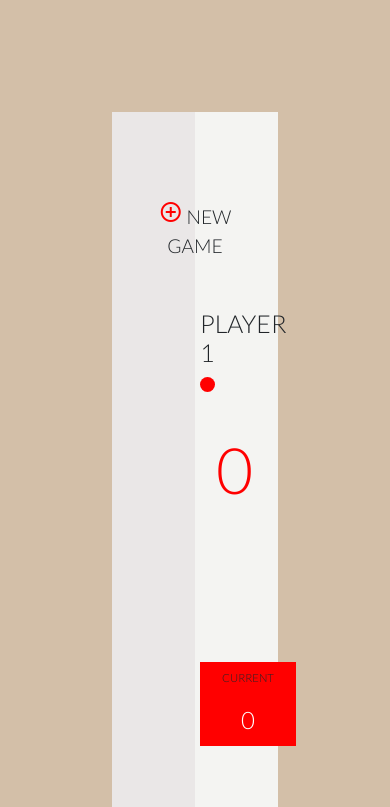
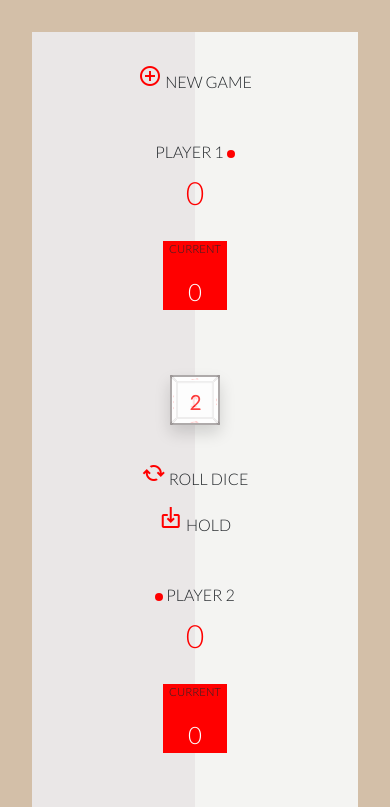
Before and after one commit to Koumo12/evaluationDynamiserVosSites, a plain HTML site: page index.html in a window 390 px wide. Shown: the top 807 px of the page. Drawn offline with nearby package versions, Linux system fonts and the light colour scheme.

Commit message:
Mise a jour: Responsive mobile first

```diff
--- a/index.html
+++ b/index.html
@@ -15,15 +15,15 @@
    <link rel="stylesheet" href="https://fonts.googleapis.com/css2?family=Material+Symbols+Outlined:opsz,wght,FILL,GRAD@20..48,100..700,0..1,-50..200" />    <title>Jeux de dé</title>
    <link rel="stylesheet" href="https://fonts.googleapis.com/css2?family=Material+Symbols+Outlined:opsz,wght,FILL,GRAD@48,400,0,0" />
 </head>
-  <body class="" style="--bs-bg-opacity: .6;">
-    <div class="container-lg page">
-        <div id="new_game" class="col-md-12 new_game">
+  <body>
+    <div class="container page">
+        <div id="new_game" class="col-md-12  col-sm-12 new_game">
             <span class="material-symbols-outlined">add_circle</span>
             NEW GAME
         </div>
-        <div class="col-md-12 player">
+        <div class="col-md-12 col-sm-12 player">
             <div class="row">
-                <div id="player1" class="col-md-4 btn-player player1">
+                <div id="player1" class="col-md-4 col-sm-4 col-sm-1 btn-player player1">
                     <h2> PLAYER 1 <span id="focus1" class="focus1"></span></h2>
                     <div id="scoreGlobal1" class="scoreGlobal">
 
@@ -33,9 +33,18 @@
                         <div id="score1" class="score">0</div>
                     </div>
                 </div>
-                <div class="col-md-4 dice">
+                <div class="col-md-4 col-sm-4 col-sm-1 dice">
                     <div class="dice-area ">
-                        <img id="img-dice" style="width: 6rem;"/>
+                        <div class = "shadow scene">
+                            <div class="cube">
+                                <div class="cube__face cube__face--1">1</div>
+                                <div class="cube__face cube__face--2">2</div>
+                                <div class="cube__face cube__face--3">3</div>
+                                <div class="cube__face cube__face--4">4</div>
+                                <div class="cube__face cube__face--5">5</div>
+                                <div class="cube__face cube__face--6">6</div>
+                            </div>
+                        </div>
                     </div>
                     <div id="roll-dice" class="roll_dice">
                         <span  class="material-symbols-outlined">cached</span>
@@ -46,7 +55,7 @@
                         HOLD
                     </div>
                 </div>
-                <div id="player2" class="col-md-4 btn-player player2">
+                <div id="player2" class="col-md-4 col-sm-4 col-sm-1 btn-player player2">
                     <h2><span id="focus2" class="focus2"></span> PLAYER 2</h2>
                     <div id="scoreGlobal2" class="scoreGlobal">
 
--- a/script.js
+++ b/script.js
@@ -29,21 +29,37 @@ if (setTimeout("localStorage.score4.clear()"))
 }
 
 // calcul du nombre aléatoire
-const roll_dice = function()
+var cube = document.querySelector('.cube');
+var rollBtn = document.querySelector('.rollBtn');
+var currentClass = '';
+let randNum =0;
+
+function getRandomInt(min, max) {
+  min = Math.ceil(min);
+  max = Math.floor(max);
+  return Math.floor(Math.random() * (max - min) + min); //The maximum is exclusive and the minimum is inclusive
+}
+
+// Lancer le dé virtuel et récupérer le résultat
+function rollDice()
 {
-    // Générer un nombre entre 1 et 6
-    const nbreDecimal = (Math.random() * 6) + 1;
-    const nbre = Math.trunc(nbreDecimal);
-
-    // Retourne ce nombre
-    return nbre;
+    randNum =getRandomInt(1,7)
+    console.log(randNum )
+    var showClass = 'show-' + randNum;
+    console.log(showClass)
+    if ( currentClass ) {
+    cube.classList.remove( currentClass );
+    }
+    cube.classList.add( showClass );
+    currentClass = showClass;
 }
+    rollDice() ;
 
 // Jouer un partie en cliquant sur la touche Roll Dice
 const jouerManche = function()
 {
-    // Lancer le dé virtuel et récupérer le résultat
-    const resultats = roll_dice();
+
+    rollDice();
 
 
     // jouer la bande de video
@@ -59,10 +75,6 @@ const jouerManche = function()
 
     audio.addEventListener('ended', function()
     {
-        // Récuépérer l´image
-        const image = document.getElementById('img-dice');
-        // Ajouter l´attribut
-        image.src = 'images/dice-'+ resultats + '.png';
 
         // If - else: pour passer le jeux á l´autre joueur
         if(((parseInt(localStorage.score1) === 0) && (parseInt(localStorage.score4) === 0)) || ((parseInt(localStorage.score1) != 0) && (parseInt(localStorage.score4) != 0) && (parseInt(localStorage.score) === 0) && (parseInt(localStorage.score3) === 0)&& (focus2.style.visibility === 'visible')) || ((parseInt(localStorage.score1) != 0) && (parseInt(localStorage.score4) != 0) && (parseInt(localStorage.score) != 0) && (parseInt(localStorage.score3) === 0)&& (focus1.style.visibility === 'visible')))
@@ -73,7 +85,7 @@ const jouerManche = function()
             // Additionner le resultat du nombres aléatoire du joueur 1
             if(localStorage.score)
             {
-                localStorage.score = Number(localStorage.score) + resultats;
+                localStorage.score = Number(localStorage.score) + randNum;
             } else{
                 localStorage.score = 0;
             }
@@ -89,7 +101,7 @@ const jouerManche = function()
             // Additionner le resultat du nombres aléatoire du joueur 2
             if(localStorage.score3)
             {
-                localStorage.score3 = Number(localStorage.score3) + resultats;
+                localStorage.score3 = Number(localStorage.score3) + randNum;
             } else{
                 localStorage.score3 = 0;
             }
--- a/style.css
+++ b/style.css
@@ -1,5 +1,5 @@
 body {
-    padding: 7rem;
+    padding: 3rem;
     font-family: 'Lato', sans-serif;
     font-size: 2rem;
     background-color: rgba(210, 189, 165, 0.96);
@@ -78,18 +78,69 @@ p {
 }
 
 .dice-area {
-    width: 5rem;
-    height: 5rem;
-    /* background-color: aqua; */
     margin-top: 4rem;
     margin-bottom: 4rem;
     display: inline-block;
-    /* margin-left: 6.5rem; */
 }
+
+/* styling for Scene */
+.scene {
+  width: 100px;
+  height: 100px;
+  margin: 5px;
+  perspective:300px;
+}
+
+/* styling for 3D Cube */
+.cube {
+  width:100px;
+  height: 100px;
+  position: relative;
+  transform-style: preserve-3d;
+  transform: translateZ(-50px);
+  transition: transform 1s;
+}
+/* styling for 3D Cube transforms / animations on face select (on roll) */
+.cube.show-1  { transform: translateZ(-50px) rotateY(   0deg); }
+.cube.show-2  { transform: translateZ(-50px) rotateY(-180deg); }
+.cube.show-3  { transform: translateZ(-50px) rotateY( -90deg); }
+.cube.show-4   { transform: translateZ(-50px) rotateY(  90deg); }
+.cube.show-5   { transform: translateZ(-50px) rotateX( -90deg); }
+.cube.show-6 { transform: translateZ(-50px) rotateX(  90deg); }
+
+/* universal style for cube faces  */
+.cube__face {
+  position: absolute;
+  width: 100px;
+  height: 100px;
+  border: 4px solid rgb(148, 143, 143);
+  line-height: 100px;
+  font-size: 40px;
+  font-weight: bold;
+  color: red;
+  text-align: center;
+}
+
+/* individual styling for each numbers face  */
+.cube__face--1  { background: rgb(250, 250, 250);  opacity: 0.75;}
+.cube__face--3  { background: rgb(255, 254, 254);   opacity: 0.75; }
+.cube__face--2  {  background: rgb(255, 255, 255);   opacity: 0.75; }
+.cube__face--4  {  background: rgb(255, 255, 255);   opacity: 0.75; }
+.cube__face--5   {  background: rgb(255, 255, 255);   opacity: 0.75; }
+.cube__face--6 {  background: rgb(255, 255, 255);  opacity: 0.75; }
+
+.cube__face--1  { transform: rotateY(  0deg) translateZ(50px); }
+.cube__face--2   { transform: rotateY(180deg) translateZ(50px); }
+.cube__face--3  { transform: rotateY( 90deg) translateZ(50px); }
+.cube__face--4   { transform: rotateY(-90deg) translateZ(50px); }
+.cube__face--5   { transform: rotateX( 90deg) translateZ(50px); }
+.cube__face--6 { transform: rotateX(-90deg) translateZ(50px); }
+
+label { margin-right: 10px; }
 
 .roll_dice {
     font-size: 1.2rem;
-    margin-top: 6rem;
+    margin-top: 4rem;
 }
 
 .hold {
@@ -100,3 +151,156 @@ p {
 .player2 {
     text-align: center;
 }
+
+/*-- PMEDIA QUERY --*/
+
+@media (min-width: 0px) and ( max-width: 576px) {
+    body {
+        padding: 2rem;
+        font-size: 0.5rem;
+    }
+
+    .page{
+        padding: 2rem;
+    }
+
+    .new_game
+    {
+        margin-top: 0rem;
+        font-size: 1rem;
+    }
+
+    .player {
+        padding-top: 3rem;
+    }
+
+    h2 {
+        font-size: 1rem;
+    }
+
+    .focus1 {
+        height: 8px;
+        width: 8px;
+    }
+
+    .focus2 {
+        height: 8px;
+        width: 8px;
+    }
+
+    .scoreGlobal{
+        padding: 0rem;
+        margin-bottom: 0.5rem;
+        font-size: 2rem;
+    }
+
+    .scoreRound {
+       margin-top: 1rem;
+       padding: 0rem;
+        font-size: 1.5rem;
+        width: 4rem;
+    }
+
+    .dice {
+        text-align: center;
+        margin-bottom: 1rem;
+    }
+
+    .dice-area {
+        margin-top: 4rem;
+        margin-bottom: 0rem;
+        display: inline-block;
+    }
+
+    /* styling for Scene */
+    .scene {
+        width: 50px;
+        height: 50px;
+        margin: 1px;
+        perspective:150px;
+    }
+
+    /* styling for 3D Cube */
+    .cube {
+        width:50px;
+        height: 50px;
+        position: relative;
+        transform-style: preserve-3d;
+        transform: translateZ(-25px);
+        transition: transform 1s;
+    }
+
+    /* styling for 3D Cube transforms / animations on face select (on roll) */
+    .cube.show-1  { transform: translateZ(-25px) rotateY(   0deg); }
+    .cube.show-2  { transform: translateZ(-25px) rotateY(-180deg); }
+    .cube.show-3  { transform: translateZ(-25px) rotateY( -90deg); }
+    .cube.show-4   { transform: translateZ(-25px) rotateY(  90deg); }
+    .cube.show-5   { transform: translateZ(-25px) rotateX( -90deg); }
+    .cube.show-6 { transform: translateZ(-25px) rotateX(  90deg); }
+
+    /* universal style for cube faces  */
+    .cube__face {
+        width: 50px;
+        height: 50px;
+        border: 2px solid rgb(148, 143, 143);
+        line-height: 50px;
+        font-size: 20px;
+    }
+
+    .cube__face--1  { transform: rotateY(  0deg) translateZ(25px); }
+    .cube__face--2   { transform: rotateY(180deg) translateZ(25px); }
+    .cube__face--3  { transform: rotateY( 90deg) translateZ(25px); }
+    .cube__face--4   { transform: rotateY(-90deg) translateZ(25px); }
+    .cube__face--5   { transform: rotateX( 90deg) translateZ(25px); }
+    .cube__face--6 { transform: rotateX(-90deg) translateZ(25px); }
+
+    .roll_dice {
+        font-size: 1rem;
+        margin-top: 2rem;
+    }
+
+    .hold {
+        margin-top: 1rem;
+        font-size: 1rem;
+    }
+
+    .player2 {
+        padding-top: 2rem;
+    }
+}
+
+
+@media (min-width: 576px) and (max-width: 768px) {
+
+    h2 {
+        font-size: 1.2rem;
+    }
+
+    .roll_dice {
+        font-size: 0.7rem;
+        margin-top: 2rem;
+    }
+
+    .hold {
+        margin-top: 1rem;
+        font-size: 0.7rem;
+    }
+}
+
+
+@media (max-width: 992px) {
+
+
+}
+
+@media (max-width: 1200px)
+{
+
+
+}
+
+
+@media (max-width: 1400px) {
+
+
+}
```
Also changed, not shown: 1 other file.
